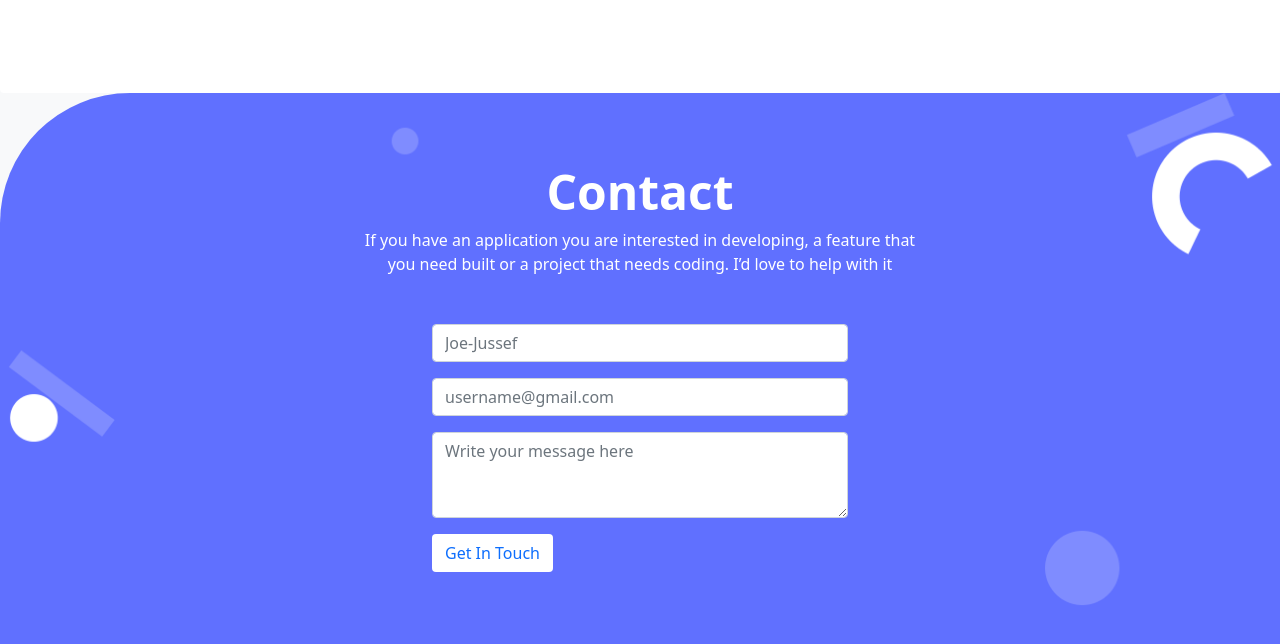
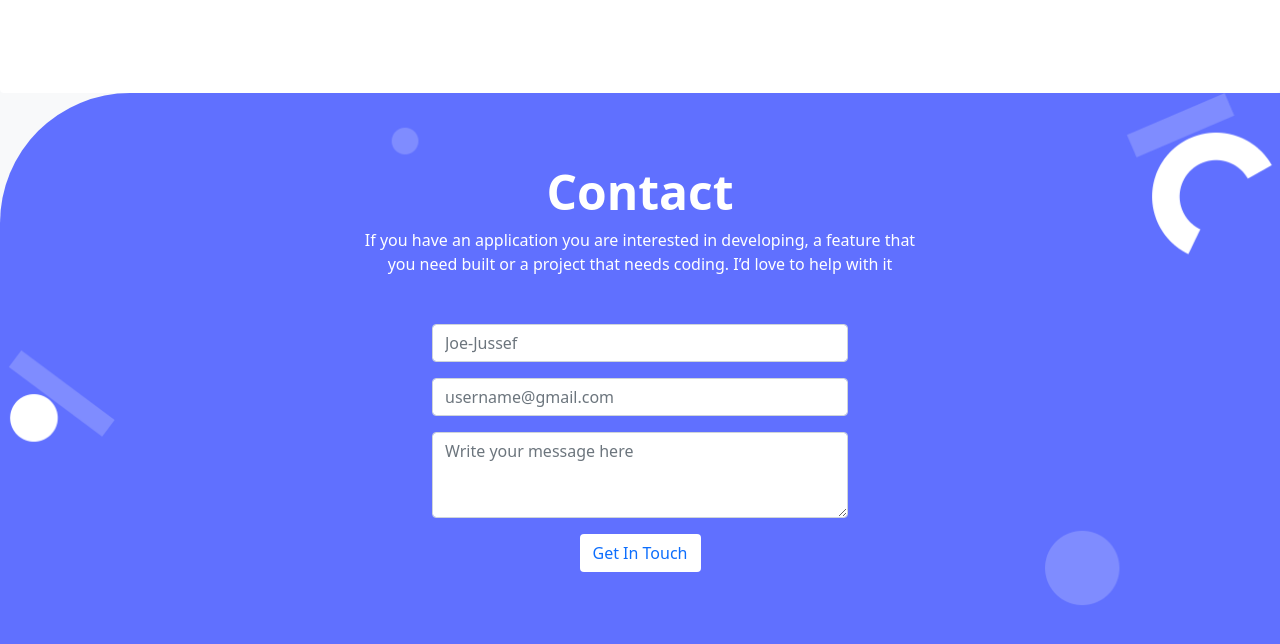
Before and after one commit to yosefHesham/portfolio-bootstrap, a website: page index.html in a window 1280 px wide. Shown: the part 3214-3858 px from the top of the page. Drawn offline with nearby package versions, Linux system fonts and the light colour scheme.

Commit message:
Center submit button

```diff
--- a/index.html
+++ b/index.html
@@ -381,7 +381,7 @@
             </div>
         </div>
       </section>
-      <section id="contact" class="mx-auto">
+      <section id="contact" class="mx-auto text-center">
         <div class="text-center .text-wrap">
           <h1 class="lead fw-bolder display-5 text-white">Contact</h1>
           <p class="text-white p-text">If you have an application you are interested in developing, a feature that you need built or a project that needs coding. I’d love to help with it </p>
@@ -396,7 +396,7 @@
               <div class="mb-3">
                 <textarea class="form-control" id="message" rows="3" placeholder="Write your message here"></textarea>
               </div>
-              <button type="submit" class="btn text-primary bg-white text-center">Get In Touch</button>
+              <button type="submit" class="submit-button btn text-primary bg-white text-center">Get In Touch</button>
           </form>
       </section>
     </main>
```
